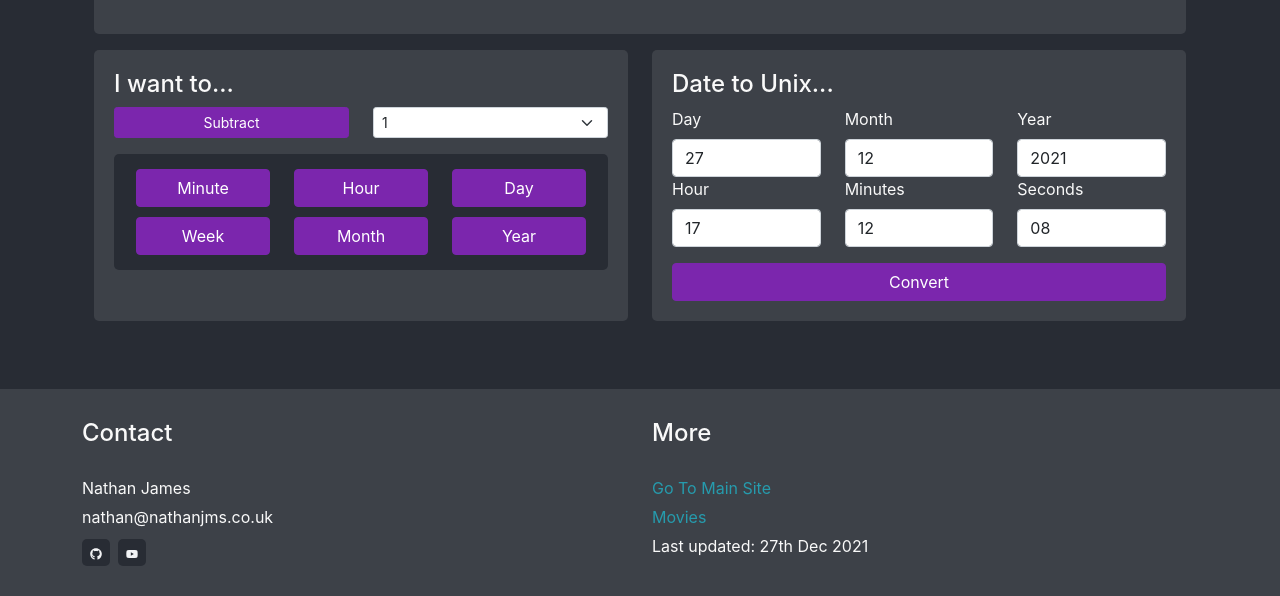
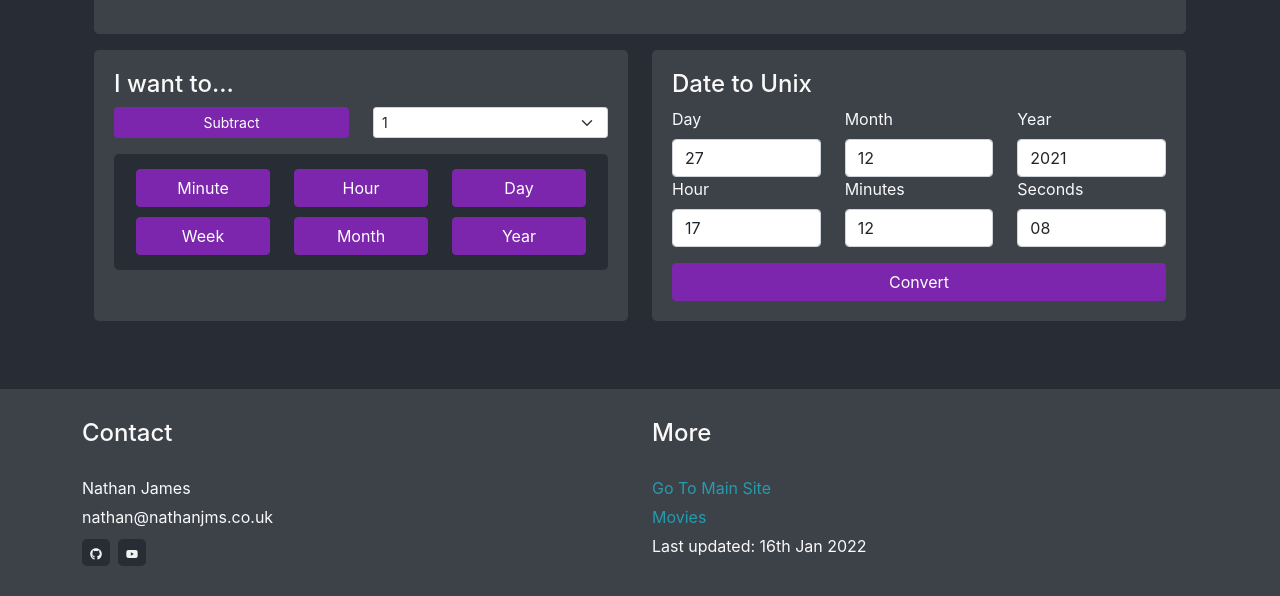
Before and after one commit to Nathanjms/nathanjms-tools, a React (Create React App) app: page / in a window 1280 px wide. Shown: the part 481-1077 px from the top of the page. Built offline with nearby package versions, Linux system fonts and the light colour scheme.

Commit message:
Footer and styling

```diff
--- a/src/components/global/Footer.tsx
+++ b/src/components/global/Footer.tsx
@@ -40,7 +40,7 @@ function Footer() {
                 <li>
                   <a href="https://movies.nathanjms.co.uk">Movies</a>
                 </li>
-                <li>Last updated: 27th Dec 2021</li>
+                <li>Last updated: 16th Jan 2022</li>
               </ul>
             </div>
           </Col>
--- a/src/components/main/unixtime/UnixTime.tsx
+++ b/src/components/main/unixtime/UnixTime.tsx
@@ -183,7 +183,7 @@ const UnixTime: React.FC<UnixTimeProps> = (): ReactElement => {
           </Col>
           <Col sm={6} className="my-2">
             <div className="grey-card h-100">
-              <h4>Date to Unix...</h4>
+              <h4>Date to Unix</h4>
               <DateToUnix date={date} setDate={setDate} />
             </div>
           </Col>
```
